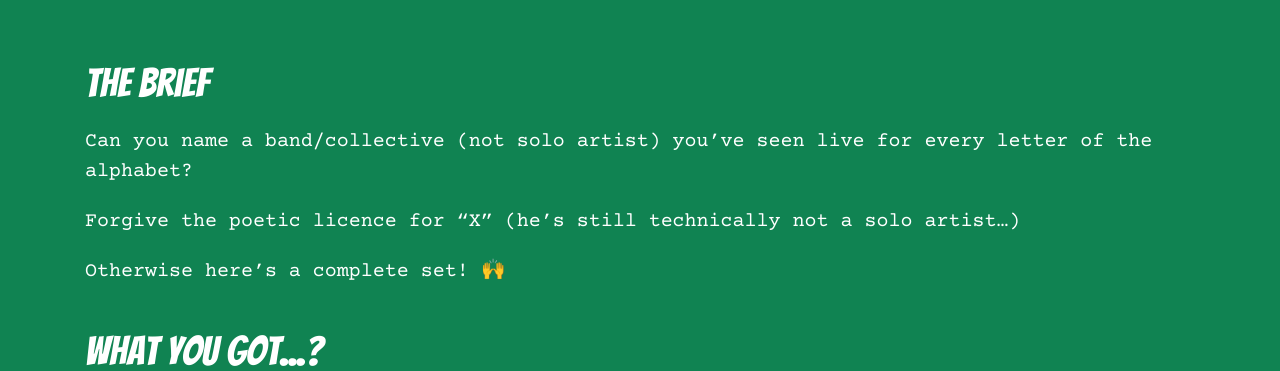
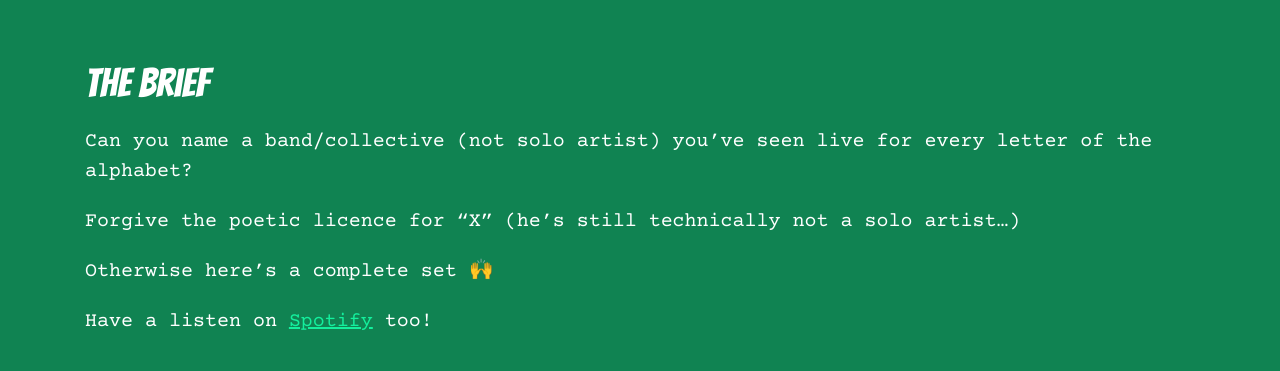
Before and after one commit to AdamJSc/tagged.adamjs.net, a Jekyll site: the page built from _posts/2020-04-04-a-to-z-bands-and-artists.md, in a window 1280 px wide and 900 px high, scrolled down 445 px, cut to the strip 0-371 px from the top of the window. Built offline with Jekyll 4.4.1, drawn with Linux system fonts in a browser that asks for light colours.

Commit message:
Add Spotify playlist for A to Z I've Seen Live

```diff
--- a/_posts/2020-04-04-a-to-z-bands-and-artists.md
+++ b/_posts/2020-04-04-a-to-z-bands-and-artists.md
@@ -9,7 +9,9 @@ brief: |
 
     Forgive the poetic licence for "X" (he's still technically not a solo artist...)
 
-    Otherwise here's a complete set! 🙌
+    Otherwise here's a complete set 🙌
+
+    Have a listen on <a href="#" onclick="modal('spotify', 'A to Z I\'ve Seen Live', {spotifyID: 'playlist/5G0BVIPOOYOwRuIrGyiuPa'});">Spotify</a> too!
 ---
 {% assign items = site.data["2020-04-04-a-to-z-bands-and-artists"] %}
 {% include carousel.html id="bands-carousel" items=items carouselInner="image_with_title_and_caption" %}
```
